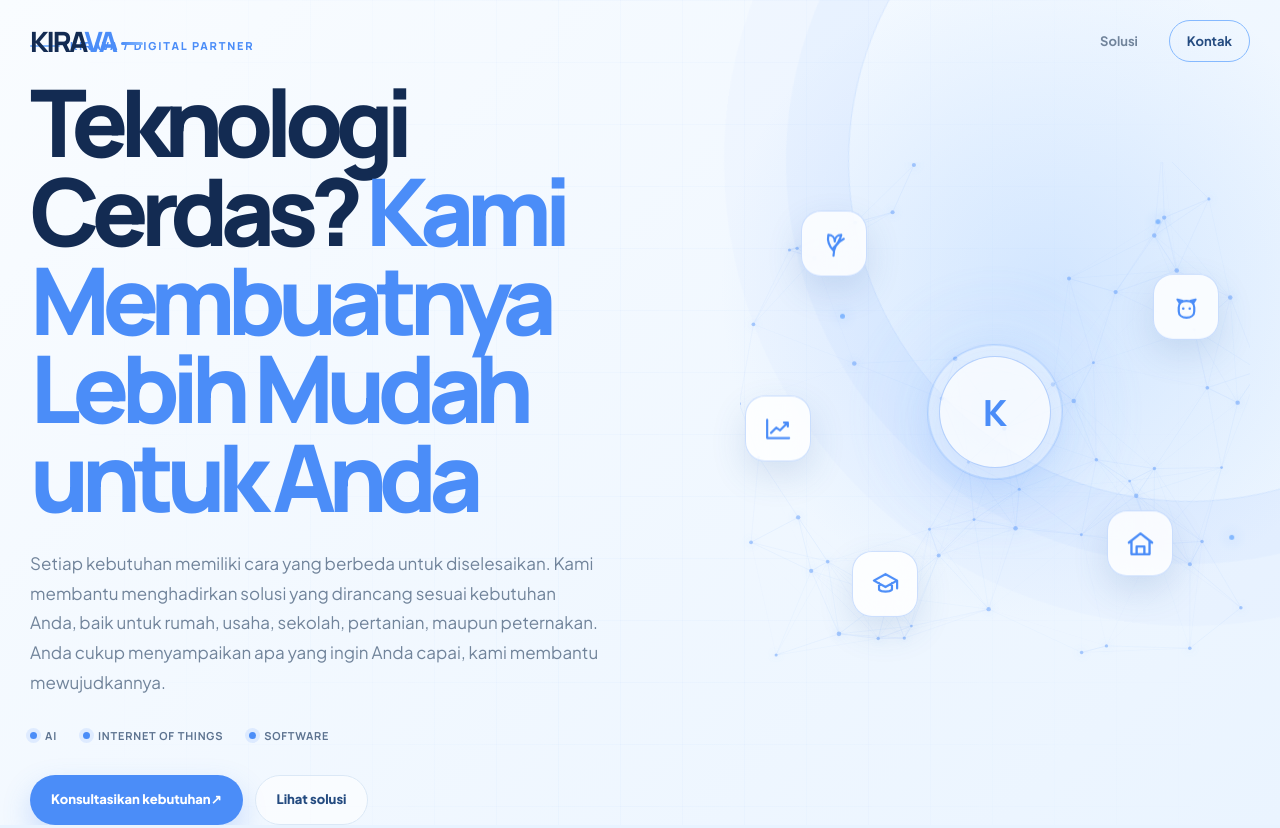
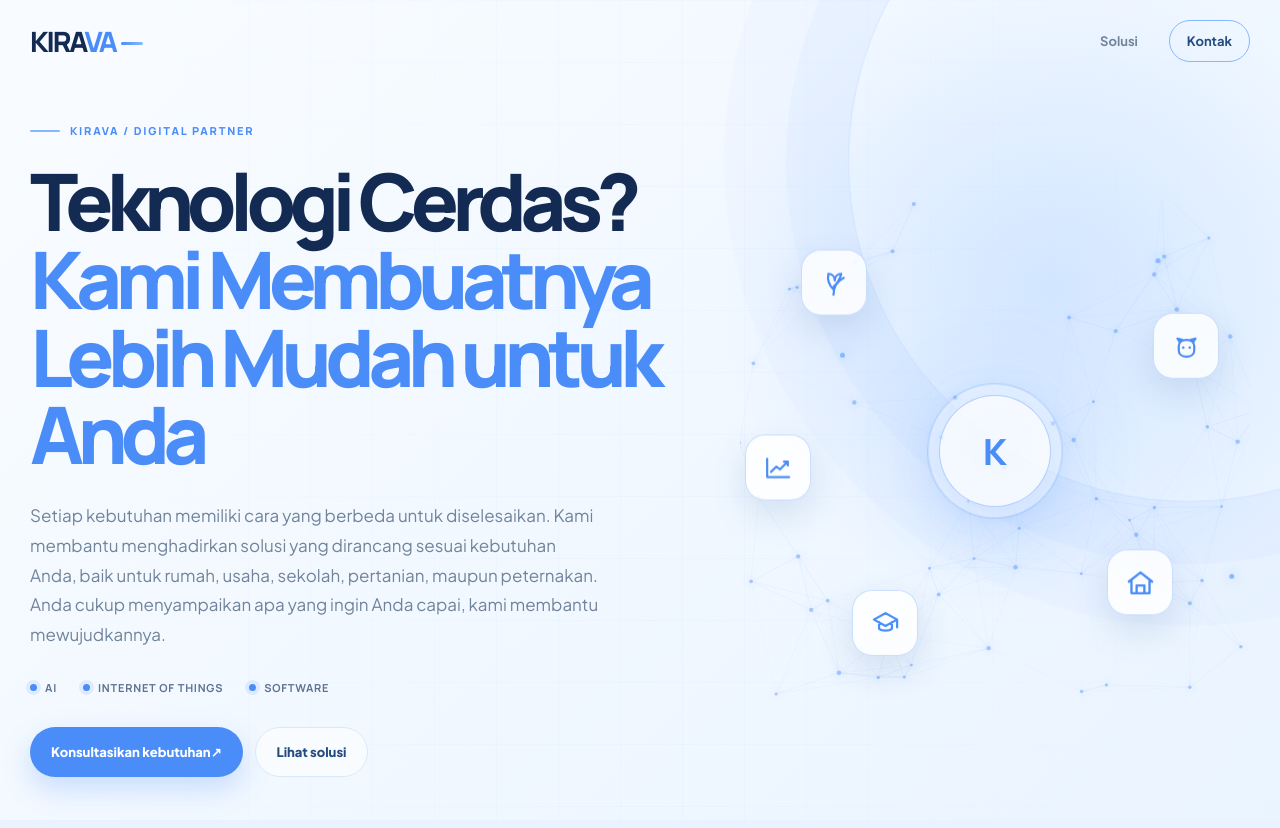
Before and after one commit to andy8383/kirava.id, a website: page index.html in a window 1280 px wide. Shown: the top 828 px of the page. Drawn offline with Linux system fonts and the light colour scheme.

Commit message:
Fix desktop hero header clearance

```diff
--- a/styles/home-v2.css
+++ b/styles/home-v2.css
@@ -93,6 +93,14 @@ footer { padding:27px 0; background:var(--blue-950); color:#9ab0ca; font-size:12
 .solution-card li { padding:5px 9px; border-radius:999px; background:var(--ice); color:var(--blue-800); font:700 10px 'Manrope',sans-serif; }
 @media (max-width:680px) { .solution-photo { height:180px; } .solution-content { padding:20px; } }
 
+/* Desktop header clearance and calmer headline scale */
+@media (min-width:901px) {
+	.hero { padding-top:82px; }
+	.hero-layout { min-height:738px; }
+	.hero-copy { padding-top:0; }
+	h1 { font-size:clamp(48px,6.2vw,82px); line-height:.98; }
+}
+
 /* Simple contact panel and compact footer */
 .contact { padding:92px 0; background:var(--ice); }
 .contact-inner { max-width:980px; padding:48px 54px; align-items:center; border:1px solid rgba(133,185,255,.42); border-radius:28px; background:linear-gradient(135deg,#fff,rgba(255,255,255,.72)); box-shadow:var(--shadow); }
```
